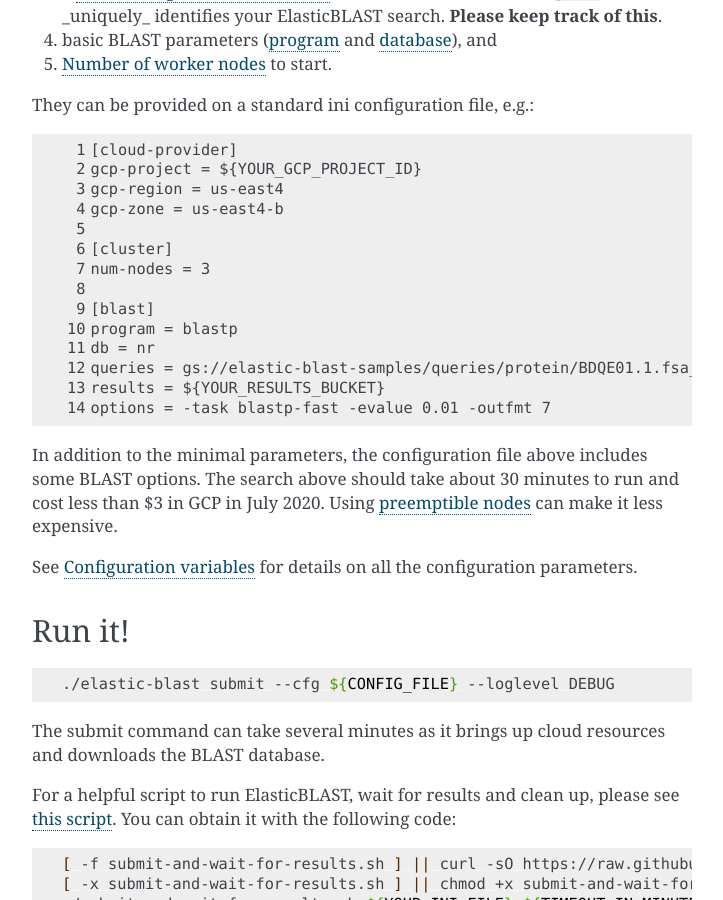
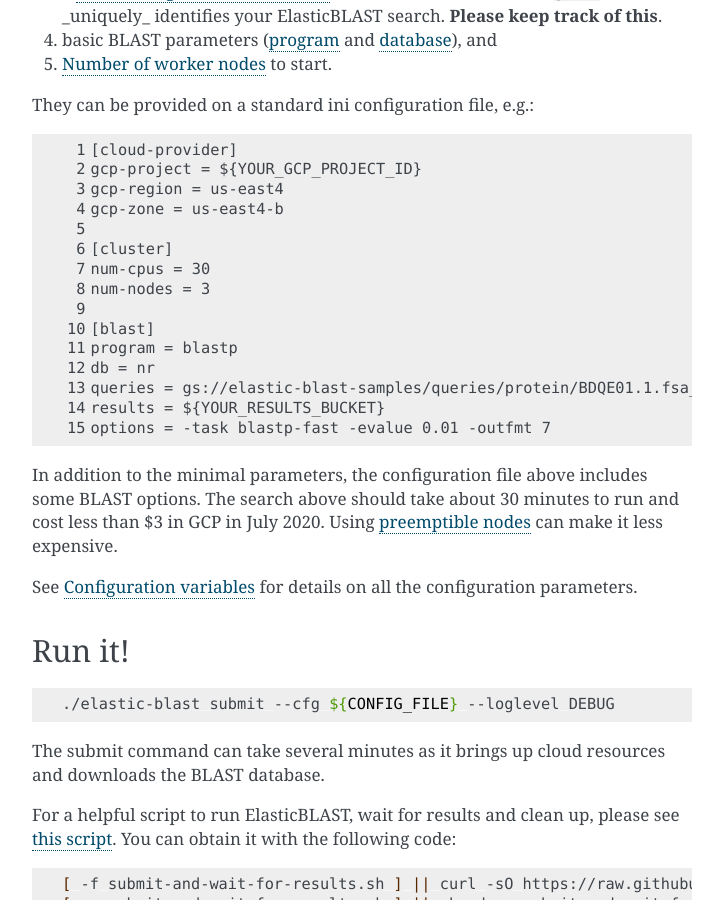
Before and after one commit to ncbi/elastic-blast-docs, a Sphinx documentation site: the page built from docs/source/quickstart-gcp.rst, in a window 1280 px wide and 900 px high, scrolled down 1109 px. Shown: the whole window, without its empty margins (388-1111 px from the left). Built offline with Sphinx 7.4.7, drawn with Linux system fonts in a browser that asks for light colours.

Commit message:
Use num-cpus parameter in config examples

```diff
--- a/docs/source/quickstart-aws.rst
+++ b/docs/source/quickstart-aws.rst
@@ -89,6 +89,7 @@
 
     [cluster]
     machine-type = m5.8xlarge
+    num-cpus = 30
     num-nodes = 1
 
     [blast]
--- a/docs/source/quickstart-gcp.rst
+++ b/docs/source/quickstart-gcp.rst
@@ -64,6 +64,7 @@
     gcp-zone = us-east4-b
 
     [cluster]
+    num-cpus = 30
     num-nodes = 3
 
     [blast]
```
